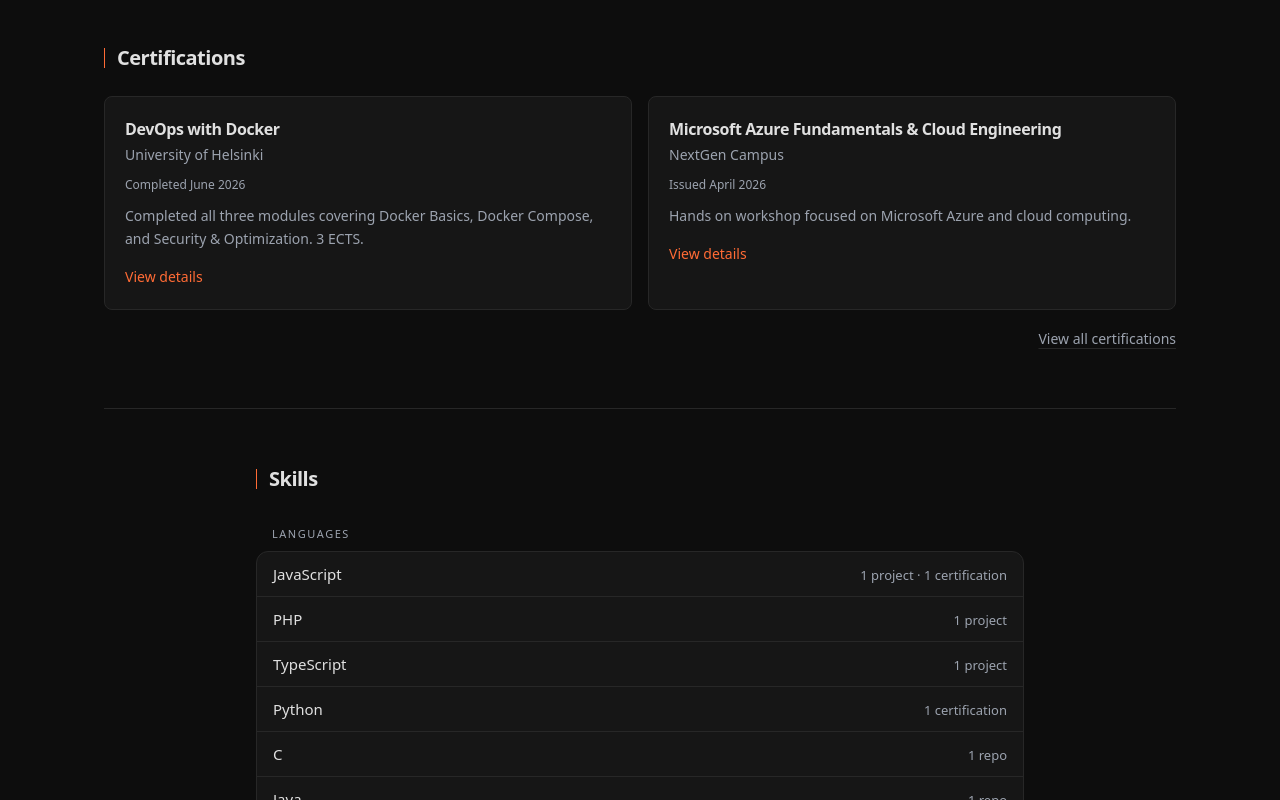
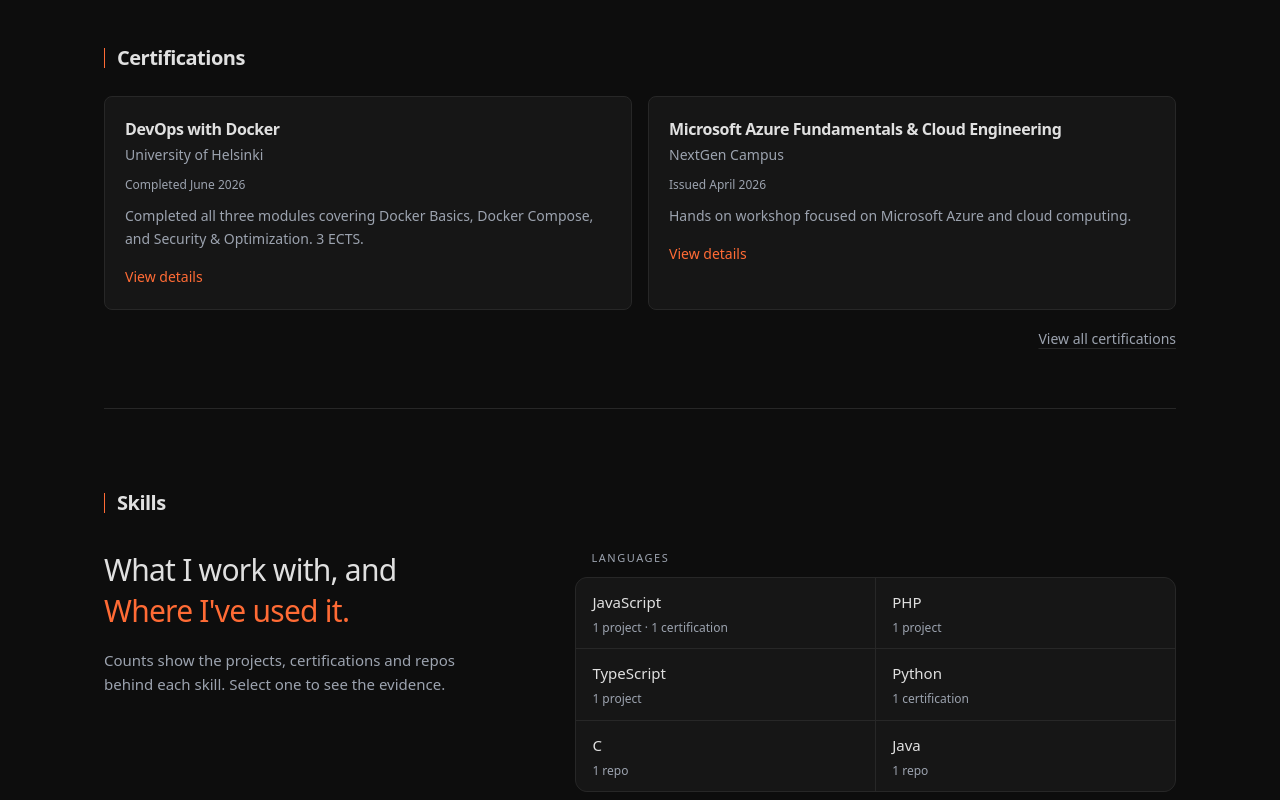
Before and after one commit to hasithaea/hasitha-dev, a Next.js app: page / in a window 1280 px wide. Shown: the part 2896-3696 px from the top of the page. Built offline with nearby package versions, Linux system fonts and the light colour scheme; no server answers.

Commit message:
feat: two column skills cards with intro column (#66)

```diff
--- a/components/sections/Skills.tsx
+++ b/components/sections/Skills.tsx
@@ -10,12 +10,25 @@ export default function Skills() {
   return (
     <section
       id="skills"
-      className="scroll-mt-24 border-t border-border-color py-14"
+      className="scroll-mt-24 border-t border-border-color py-16 md:py-20"
     >
-      <div className="mx-auto max-w-3xl">
-        <SectionHeading>Skills</SectionHeading>
+      <SectionHeading>Skills</SectionHeading>
 
-        <div className="mt-8 space-y-6">
+      <div className="mt-8 grid gap-10 md:grid-cols-[1fr_1.6fr] md:gap-16 lg:gap-24">
+        {/* Intro */}
+        <div className="md:sticky md:top-28 md:self-start">
+          <h3 className="text-balance text-2xl font-medium leading-snug tracking-tight text-text-primary md:text-3xl md:leading-snug">
+            What I work with, and{" "}
+            <span className="text-accent">Where I&apos;ve used it.</span>
+          </h3>
+          <p className="mt-4 text-[15px] leading-relaxed text-text-muted">
+            Counts show the projects, certifications and repos behind each
+            skill. Select one to see the evidence.
+          </p>
+        </div>
+
+        {/* Groups */}
+        <div className="space-y-8">
           {areas.map((area) => (
             <AreaGroup key={area} area={area} skills={byArea[area]} />
           ))}
@@ -28,24 +41,22 @@ export default function Skills() {
 function AreaGroup({ area, skills }: { area: Area; skills: Skill[] }) {
   return (
     <div>
-      <h3 className="mb-2 px-4 text-[11px] font-medium uppercase tracking-[0.14em] text-text-muted">
+      <h3 className="mb-2.5 px-4 text-[11px] font-medium uppercase tracking-[0.14em] text-text-muted">
         {areaLabels[area]}
       </h3>
 
-      <ul className="overflow-hidden rounded-xl border border-border-color bg-bg-surface">
+      {/* Single column below lg; two columns from lg. A lone last item spans the row. */}
+      <ul className="grid grid-cols-1 gap-px overflow-hidden rounded-xl border border-border-color bg-border-color lg:grid-cols-2 lg:[&>li:last-child:nth-child(odd)]:col-span-2">
         {skills.map((skill) => (
-          <li
-            key={skill.slug}
-            className="border-t border-border-color first:border-t-0"
-          >
+          <li key={skill.slug} className="bg-bg-surface">
             <Link
               href={skill.href}
-              className="group flex flex-col gap-0.5 px-4 py-2.5 sm:flex-row sm:items-baseline sm:justify-between sm:gap-6"
+              className="group flex h-full flex-col justify-between gap-1.5 px-4 py-3 transition-colors duration-150 hover:bg-white/[0.03] focus-visible:bg-white/[0.03] focus-visible:outline-none focus-visible:ring-2 focus-visible:ring-inset focus-visible:ring-accent"
             >
               <span className="text-[15px] font-medium text-text-primary transition-colors duration-150 group-hover:text-accent">
                 {skill.label}
               </span>
-              <span className="text-[13px] tabular-nums text-text-muted sm:text-right">
+              <span className="text-[12px] leading-snug text-text-muted">
                 {formatCounts(skill.counts)}
               </span>
             </Link>
```
